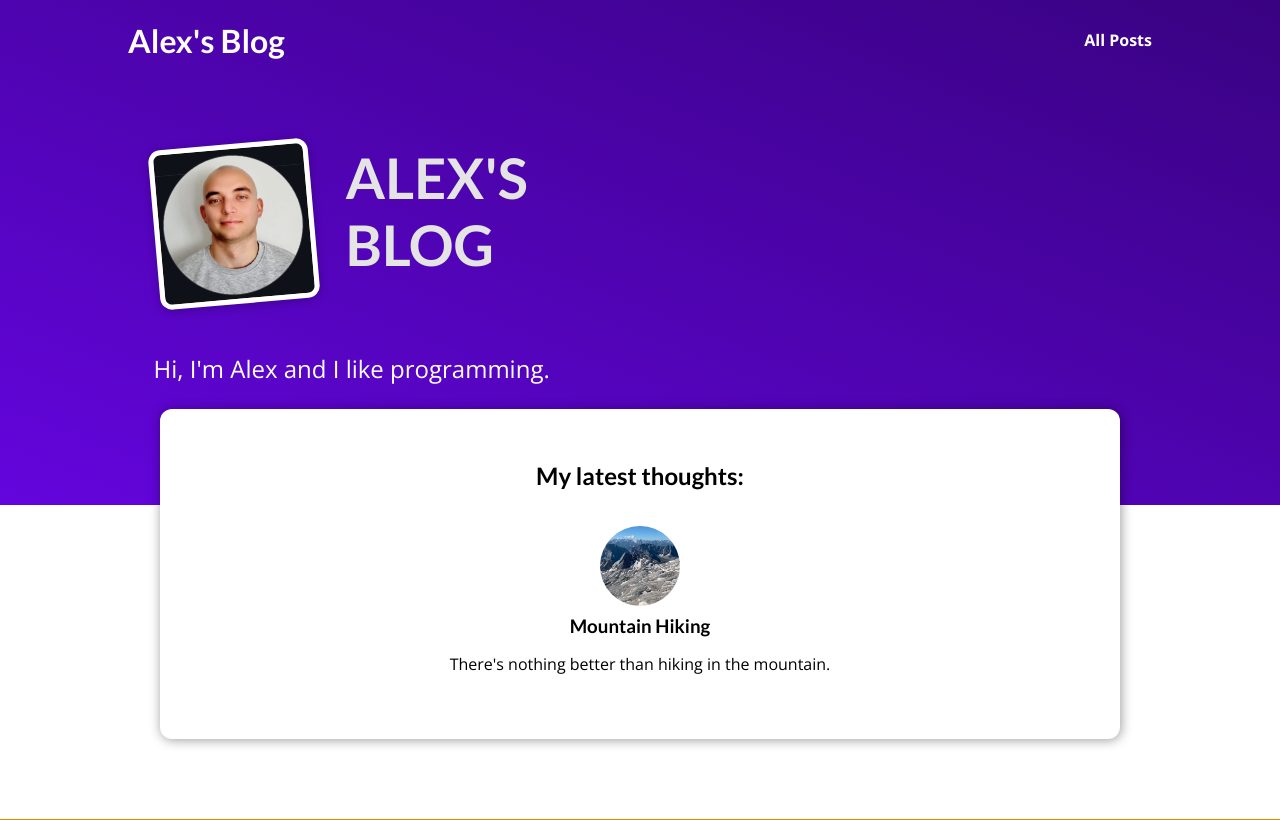
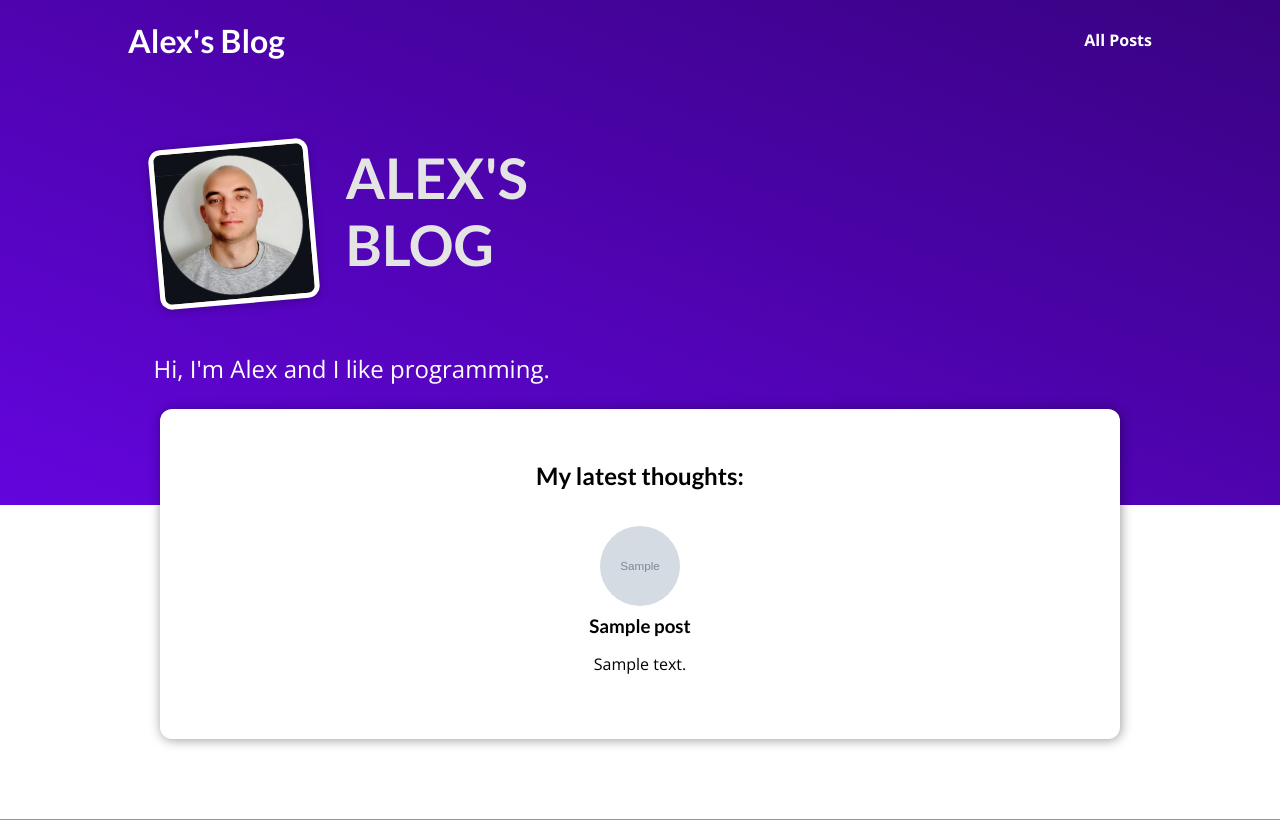
Before and after one commit to AlexandarEfremov/Django_Blog, a Django app: template templates/blog/index.html in a window 1280 px wide. Shown: the top 820 px of the page. Run offline with Django 5.2, Linux system fonts and the light colour scheme; the template is opened without the code that fills it: most values are stand-ins (such as "Sample title", 1, 10 or a date in 2020); grey boxes marked "Sample" are stand-in pictures; some libraries are stand-ins or nearby versions.

Commit message:
swapped hard coded part with dynamic ones

```diff
--- a/templates/blog/index.html
+++ b/templates/blog/index.html
@@ -25,7 +25,9 @@
             My latest thoughts:
         </h2>
         <ul>
-            {% include "includes/post.html" %}
+            {% for post in posts %}
+                {% include "includes/post.html" %}
+            {% endfor %}
         </ul>
     </section>
 
--- a/templates/includes/post.html
+++ b/templates/includes/post.html
@@ -1,11 +1,11 @@
 {% load static %}
 <li>
     <article class="post">
-        <a href="{% url 'post_detail' 'the-mountains' %}"> {# a slug must be added either hardcoded or dynamically as a third parameter #}
-            <img src="{% static "images/mountains.png" %}" alt="Mountain Hiking">
+        <a href="{% url 'post_detail' post.slug %}"> {# a slug must be added either hardcoded or dynamically as a third parameter #}
+            <img src="{% static "images/"|add:post.image %}" alt="{{ post.title }}"> {# |add is a filter for adding images #}
             <div class="post__content">
-                <h3>Mountain Hiking</h3>
-                <p>There's nothing better than hiking in the mountain.</p>
+                <h3>{{ post.title }}</h3>
+                <p>{{ post.excerpt }}</p>
             </div>
         </a>
     </article>
```
Also changed, not shown: blog/views.py (+10 -2 lines).
